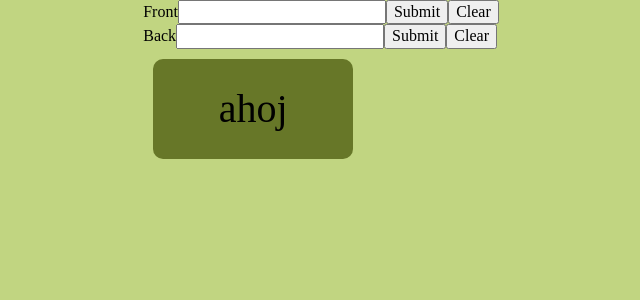
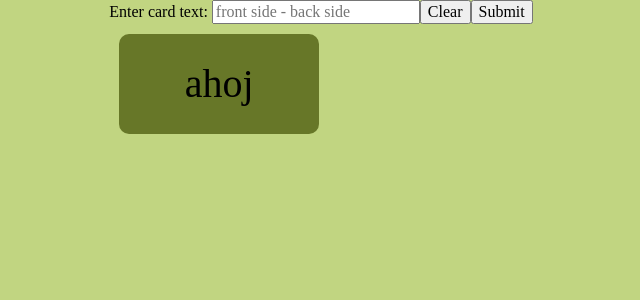
Before and after one commit to JakubStiburek/ReactFlashCards, a React (Create React App) app: page / in a window 1280 px wide. Shown: the top 300 px of the page, without its empty margins (319-959 px from the left). Built offline with nearby package versions, Linux system fonts and the light colour scheme.

Commit message:
Rethinking CardInput.

```diff
--- a/src/components/App.js
+++ b/src/components/App.js
@@ -1,14 +1,18 @@
-import React from "react"
+import React, {useState} from "react"
 import CardInput from "./CardInput/CardInput"
 import FlashcardContainer from "./FlashcardContainer/FlashcardContainer";
 
 const App = () => {
-    const memory = []
+    const [inputData, setInputData] = useState("")
+    // Harvest data from input
+    const getInputData = (childData) => {
+        setInputData(childData)
+    }
 
     return(
         <div className="main">
-            <CardInput memory={memory} label="Front"/>
-            <CardInput memory={memory} label="Back"/>
+            <CardInput label="Enter card text: " parentCallback={getInputData}/>
+            {inputData}
             <FlashcardContainer />
         </div>
     )
--- a/src/components/CardInput/CardInput.js
+++ b/src/components/CardInput/CardInput.js
@@ -1,40 +1,31 @@
 import React, {useState} from "react"
-import "./RegisterrCard.css"
+import "./CardInput.css"
 
 const CardInput = (props) => {
-    // Get memory from props
-    // Set state on input and memory
     const [input, setInput] = useState("")
-    const [memory, setMemory] = useState(props.memory)
-    // Store submitted text in memory then clean the input
-    const handleSubmit = () => {
-        memory.push(input)
-        setMemory(memory)
-        handleClear()
+    // Change input value
+    const handleInputChange = (event) => {
+        setInput(event.target.value)
     }
-    // Clear input
+    // Clear input field
     const handleClear = () => {
         setInput("")
     }
-    // Change input
-    const handleInputChange = (event) => {
-        setInput(event.target.value)
+    // Parent callback - send input data out
+    const sendInput = () => {
+        props.parentCallback(input)
     }
-    // When memory contains items format it to string
-    const formatMemory = () => {
-        if(memory.length > 0) {
-            const newMemory = memory.join(", ")
-            return newMemory.toUpperCase()
-        }
+    // Trigger submit
+    const handleSubmit = () => {
+        sendInput()
     }
 
     return (
         <div>
             <label>{props.label}</label>
-            <input type="text" value={input} onChange={handleInputChange} />
+            <input type="text" value={input} placeholder="front side - back side" onChange={handleInputChange}/>
+            <button onClick={handleClear}>Clear</button>
             <button onClick={handleSubmit}>Submit</button>
-            <button onClick={handleClear}>Clear</button>
-            {formatMemory()}
         </div>
     )
 }
```
Also changed, not shown: src/components/CardInput/CardInput.css (added), src/components/CardInput/RegisterrCard.css (deleted).
